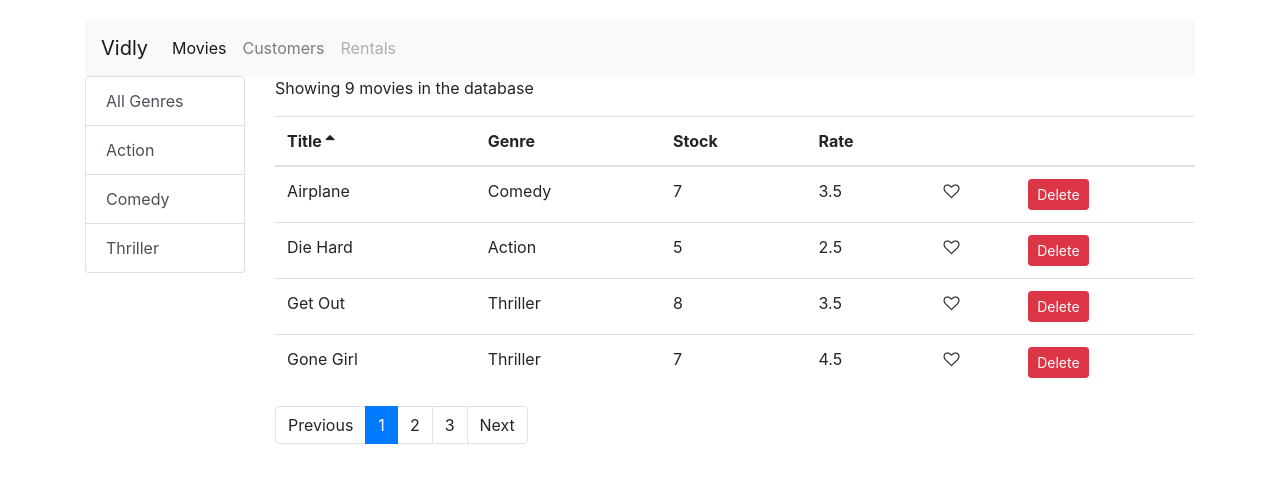
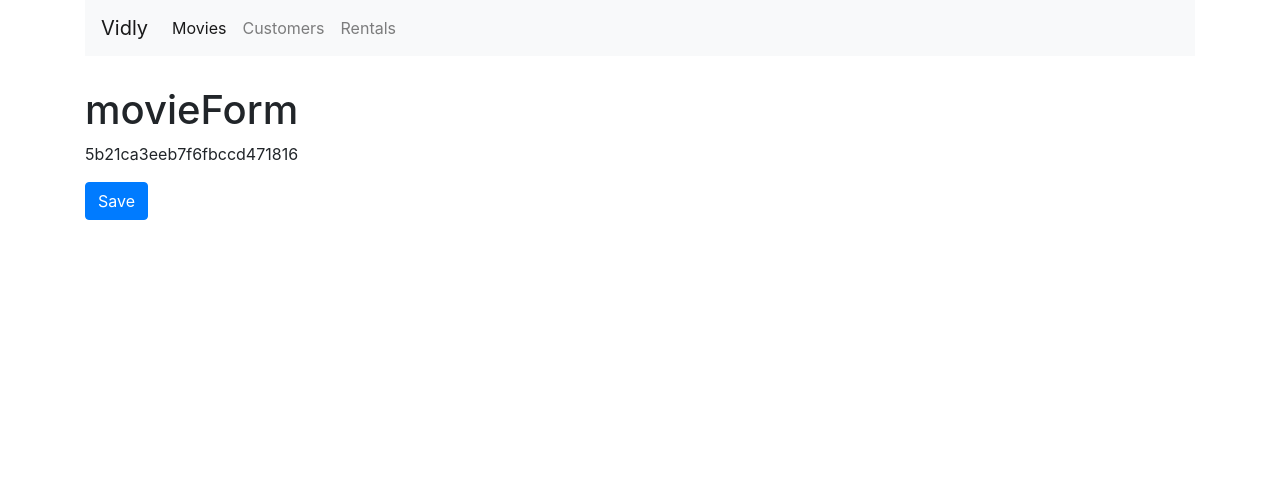
Before and after one commit to hakan-erdem-temiz/ReactJS-MovieBox, a React (Create React App) app: page /movies/5b21ca3eeb7f6fbccd471816 in a window 1280 px wide. Shown: the top 482 px of the page. Built offline with nearby package versions, Linux system fonts and the light colour scheme.

Commit message:
refactoring of navigation
navigation is ready

```diff
--- a/src/App.js
+++ b/src/App.js
@@ -1,28 +1,30 @@
 import React, { Component } from "react";
 import { Route, Switch, Redirect } from "react-router-dom";
-//import * as genresAPI from "./fakeGenreService";
-import "./App.css";
 import Movies from "./components/movies";
 import NavBar from "./components/navbar";
 import Customers from "./components/customers";
 import Rentals from "./components/rentals";
 import NotFound from "./components/NotFound";
+import movieForm from "./components/movieForm";
+import "./App.css";
 
 class App extends Component {
   render() {
     return (
-      <div>
+      <React.Fragment>
         <main className="container">
           <NavBar />
           <Switch>
+            <Route path="/movies/:id" component={movieForm} />
             <Route path="/movies" component={Movies} />
             <Route path="/customers" component={Customers} />
-            <Route path="/Rentals" component={Rentals} />
+            <Route path="/rentals" component={Rentals} />
             <Route path="/notfound" component={NotFound} />
-            <Route path="/" excat component={Movies} />
+            <Redirect from="/" exact to="/movies" />
+            <Redirect to="not-found" />
           </Switch>
         </main>
-      </div>
+      </React.Fragment>
     );
   }
 }
--- a/src/components/common/tableBody.jsx
+++ b/src/components/common/tableBody.jsx
@@ -1,9 +1,11 @@
 import React, { Component } from "react";
 import _ from "lodash";
+import { Link } from "react-router-dom";
 class TableBody extends Component {
   renderCell = (item, column) => {
-    if (column.content) return column.content(item);
-    else {
+    if (column.content) {
+      return column.content(item);
+    } else {
       return _.get(item, column.path);
     }
   };
--- a/src/components/customers.jsx
+++ b/src/components/customers.jsx
@@ -1,9 +1,13 @@
 import React, { Component } from "react";
 
-class Customers extends Component {
-  render() {
-    return "Customers";
-  }
-}
+// class Customers extends Component {
+//   render() {
+//     return "Customers";
+//   }
+// }
+
+const Customers = () => {
+  return <h1>Customers</h1>;
+};
 
 export default Customers;
--- /dev/null
+++ b/src/components/movieForm.jsx
@@ -0,0 +1,24 @@
+import React, { Component } from "react";
+
+const movieForm = ({ match, history }) => {
+  console.log(match);
+  console.log(history);
+  // let handleSave = () => {
+  //   history.push("/movies");
+  // };
+
+  return (
+    <div>
+      <h1>movieForm</h1>
+      <p>{match.params.id}</p>
+      <button
+        className="btn btn-primary"
+        onClick={() => history.push("/movies")}
+      >
+        Save
+      </button>
+    </div>
+  );
+};
+
+export default movieForm;
--- a/src/components/moviesTable.jsx
+++ b/src/components/moviesTable.jsx
@@ -1,9 +1,14 @@
 import React, { Component } from "react";
 import Like from "./common/like";
 import Table from "./common/table";
+import { Link } from "react-router-dom";
 class MoviesTable extends Component {
   columns = [
-    { path: "title", label: "Title" },
+    {
+      path: "title",
+      label: "Title",
+      content: movie => <Link to={`/movies/${movie._id}`}>{movie.title}</Link>
+    },
     { path: "genre.name", label: "Genre" },
     { path: "numberInStock", label: "Stock" },
     { path: "dailyRentalRate", label: "Rate" },
--- a/src/components/navbar.jsx
+++ b/src/components/navbar.jsx
@@ -1,22 +1,22 @@
 import React from "react";
-import { Link } from "react-router-dom";
+import { NavLink, Link } from "react-router-dom";
 const NavBar = () => {
   return (
     <nav className="navbar navbar-expand-lg navbar-light bg-light">
-      <Link className="navbar-brand" to="/movies">
+      <Link className="navbar-brand" to="/">
         Vidly
       </Link>
       <div className="collapse navbar-collapse" id="navbarNavAltMarkup">
         <div className="navbar-nav">
-          <Link className="nav-item nav-link active" to="/movies">
+          <NavLink className={"nav-item nav-link" + ""} to="/movies">
             Movies <span className="sr-only">(current)</span>
-          </Link>
-          <Link className="nav-item nav-link" to="/customers">
+          </NavLink>
+          <NavLink className={"nav-item nav-link" + ""} to="/customers">
             Customers
-          </Link>
-          <Link className="nav-item nav-link disabled" to="/rentals">
+          </NavLink>
+          <NavLink className={"nav-item nav-link" + ""} to="/rentals">
             Rentals
-          </Link>
+          </NavLink>
         </div>
       </div>
     </nav>
--- a/src/index.css
+++ b/src/index.css
@@ -1,6 +1,6 @@
 body {
   margin: 0;
-  padding: 20px 0 0 0;
+  padding: 0 0 0 0;
   font-family: -apple-system, BlinkMacSystemFont, "Segoe UI", "Roboto", "Oxygen",
     "Ubuntu", "Cantarell", "Fira Sans", "Droid Sans", "Helvetica Neue",
     sans-serif;
@@ -16,3 +16,7 @@ code {
 .clickable {
   cursor: pointer;
 }
+
+.navbar {
+  margin-bottom: 30px;
+}
```
